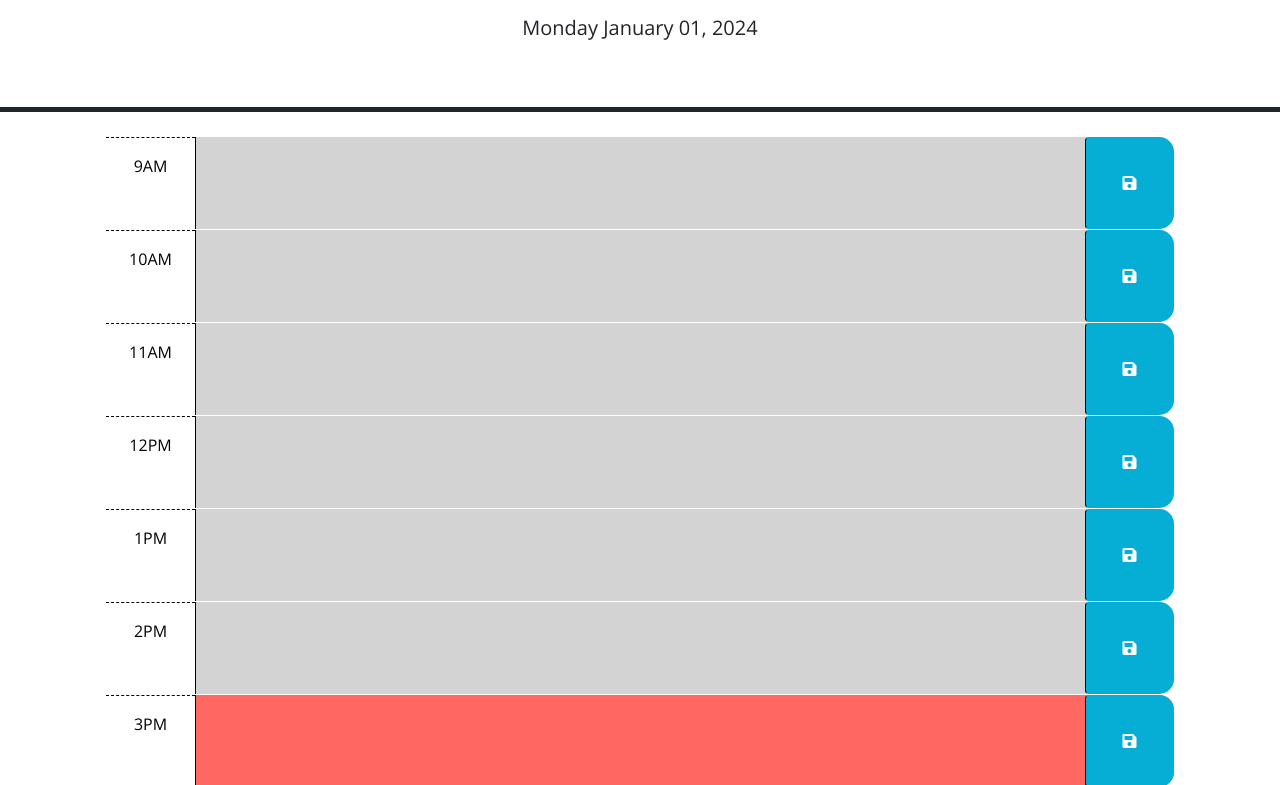
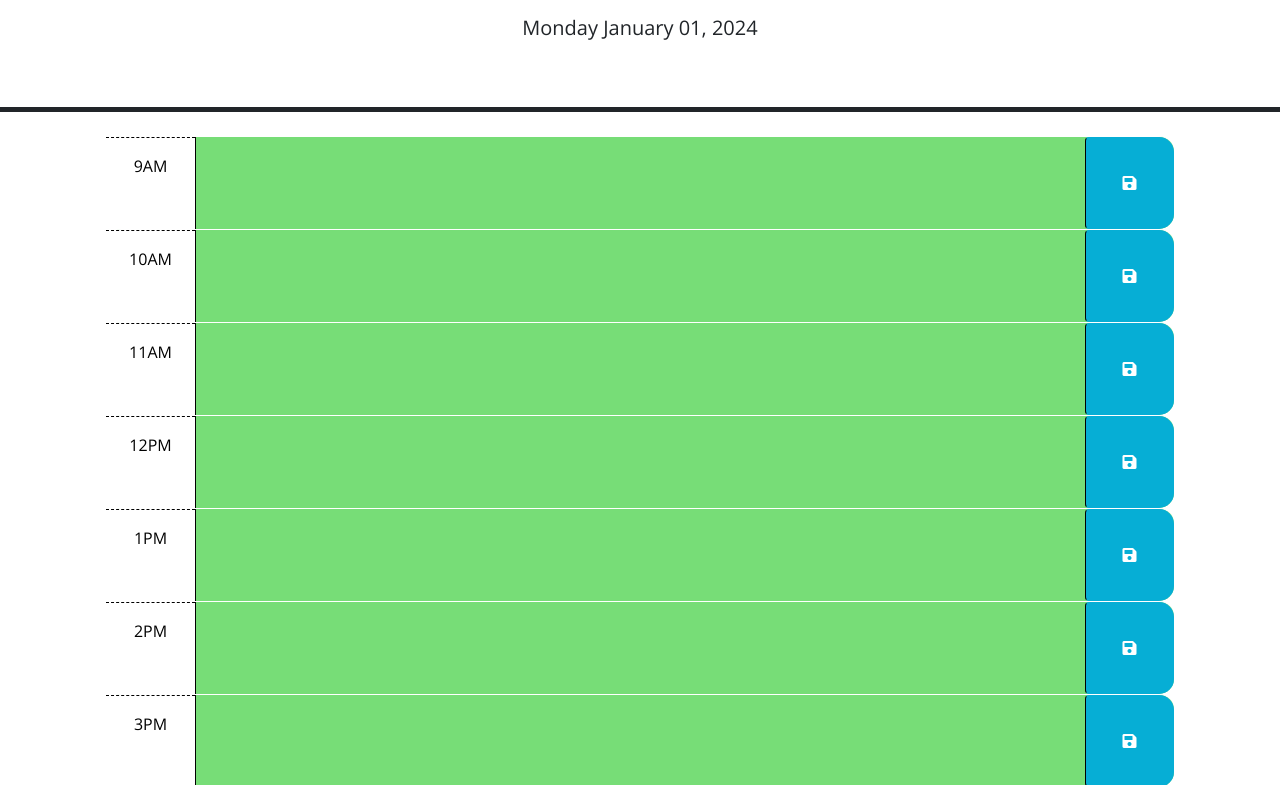
Before and after one commit to mgberrysd/work-day-scheduler, a plain HTML site: page index.html in a window 1280 px wide. Shown: the part 166-951 px from the top of the page. Drawn offline with nearby package versions, Linux system fonts and the light colour scheme.

Commit message:
adjust hour ids in html, added dynamic styling for hours to js

```diff
--- a/assets/js/script.js
+++ b/assets/js/script.js
@@ -14,6 +14,32 @@ $(function () {
   // attribute of each time-block be used to conditionally add or remove the
   // past, present, and future classes? How can Day.js be used to get the
   // current hour in 24-hour time?
+
+// make array of hours for
+  // get current hour
+  // enter conditional logic for hour
+  // if < 9 set all booxes as future
+  // if > 17 set all boxes as past
+  // else
+  var hours = [$('#hour-9'), $('#hour-10'), $('#hour-11'), $('#hour-12'), $('#hour-13'), $('#hour-14'), $('#hour-15'), $('#hour-16'), $('#hour-17')];
+var currentHour = dayjs().hour();
+var hourIndxex = currentHour - 9;
+
+  function setTime() {
+      for (i = 0; i < hours.length; i++) {
+        if (i > hourIndxex) {
+          hours[i].addClass('future');
+        }
+        if (i === hourIndxex) {
+          hours[i].addClass('present');
+        }
+        if (i < hourIndxex) {
+          hours[i].addClass('past');
+        }
+      }
+    }
+
+  setTime();
   //
   // TODO: Add code to get any user input that was saved in localStorage and set
   // the values of the corresponding textarea elements. HINT: How can the id
--- a/index.html
+++ b/index.html
@@ -31,7 +31,7 @@
         -->
 
     <!-- Example of a past time block. The "past" class adds a gray background color. -->
-    <div id="hour-9" class="row time-block past">
+    <div id="hour-9" class="row time-block">
       <div class="col-2 col-md-1 hour text-center py-3">9AM</div>
       <textarea class="col-8 col-md-10 description" rows="3"> </textarea>
       <button class="btn saveBtn col-2 col-md-1" aria-label="save">
@@ -40,7 +40,7 @@
     </div>
 
     <!-- Example of a past time block. The "past" class adds a gray background color. -->
-    <div id="hour-10" class="row time-block past">
+    <div id="hour-10" class="row time-block">
       <div class="col-2 col-md-1 hour text-center py-3">10AM</div>
       <textarea class="col-8 col-md-10 description" rows="3"> </textarea>
       <button class="btn saveBtn col-2 col-md-1" aria-label="save">
@@ -49,7 +49,7 @@
     </div>
 
     <!-- Example of a past time block. The "past" class adds a gray background color. -->
-    <div id="hour-11" class="row time-block past">
+    <div id="hour-11" class="row time-block">
       <div class="col-2 col-md-1 hour text-center py-3">11AM</div>
       <textarea class="col-8 col-md-10 description" rows="3"> </textarea>
       <button class="btn saveBtn col-2 col-md-1" aria-label="save">
@@ -58,7 +58,7 @@
     </div>
 
     <!-- Example of a past time block. The "past" class adds a gray background color. -->
-    <div id="hour-12" class="row time-block past">
+    <div id="hour-12" class="row time-block">
       <div class="col-2 col-md-1 hour text-center py-3">12PM</div>
       <textarea class="col-8 col-md-10 description" rows="3"> </textarea>
       <button class="btn saveBtn col-2 col-md-1" aria-label="save">
@@ -67,7 +67,7 @@
     </div>
 
     <!-- Example of a past time block. The "past" class adds a gray background color. -->
-    <div id="hour-1" class="row time-block past">
+    <div id="hour-13" class="row time-block">
       <div class="col-2 col-md-1 hour text-center py-3">1PM</div>
       <textarea class="col-8 col-md-10 description" rows="3"> </textarea>
       <button class="btn saveBtn col-2 col-md-1" aria-label="save">
@@ -76,7 +76,7 @@
     </div>
 
     <!-- Example of a past time block. The "past" class adds a gray background color. -->
-    <div id="hour-2" class="row time-block past">
+    <div id="hour-14" class="row time-block">
       <div class="col-2 col-md-1 hour text-center py-3">2PM</div>
       <textarea class="col-8 col-md-10 description" rows="3"> </textarea>
       <button class="btn saveBtn col-2 col-md-1" aria-label="save">
@@ -85,7 +85,7 @@
     </div>
 
     <!-- Example of a a present time block. The "present" class adds a red background color. -->
-    <div id="hour-3" class="row time-block present">
+    <div id="hour-15" class="row time-block">
       <div class="col-2 col-md-1 hour text-center py-3">3PM</div>
       <textarea class="col-8 col-md-10 description" rows="3"> </textarea>
       <button class="btn saveBtn col-2 col-md-1" aria-label="save">
@@ -94,7 +94,7 @@
     </div>
 
     <!-- Example of a future time block. The "future" class adds a green background color. -->
-    <div id="hour-4" class="row time-block future">
+    <div id="hour-16" class="row time-block">
       <div class="col-2 col-md-1 hour text-center py-3">4PM</div>
       <textarea class="col-8 col-md-10 description" rows="3"> </textarea>
       <button class="btn saveBtn col-2 col-md-1" aria-label="save">
@@ -103,7 +103,7 @@
     </div>
 
     <!-- Example of a future time block. The "future" class adds a green background color. -->
-    <div id="hour-5" class="row time-block future">
+    <div id="hour-17" class="row time-block">
       <div class="col-2 col-md-1 hour text-center py-3">5PM</div>
       <textarea class="col-8 col-md-10 description" rows="3"> </textarea>
       <button class="btn saveBtn col-2 col-md-1" aria-label="save">
```
